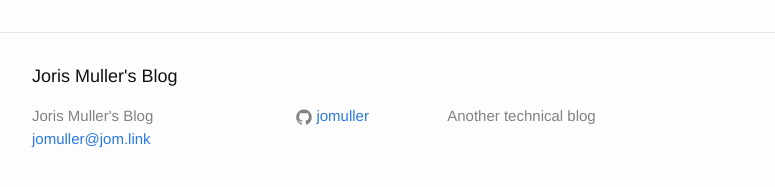
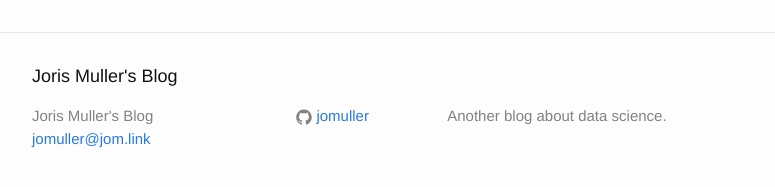
Before and after one commit to davan690/jomuller.github.io, a Jekyll site: the page built from index.html, in a window 1280 px wide and 900 px high, scrolled down 2670 px. Shown: the part 690-877 px from the top of the window, without its empty margins (238-1013 px from the left). Built offline with Jekyll 4.4.1, drawn with Linux system fonts in a browser that asks for light colours.

Commit message:
change config

```diff
--- a/_config.yml
+++ b/_config.yml
@@ -1,12 +1,12 @@
-# Site settings
+#Site settings
 title: Joris Muller's Blog
 email: jomuller@jom.link
 description: > # this means to ignore newlines until "baseurl:"
-    Another technical blog
+    Another blog about data science.
 baseurl: "" # the subpath of your site, e.g. /blog/
 url: "http://blog.jom.link"
 github_username:  jomuller
 
-permalink:    /:year/:month/:day/:title/
+permalink:    /:year/:month/:day/:title.html
 # Build settings
 markdown: kramdown
```
